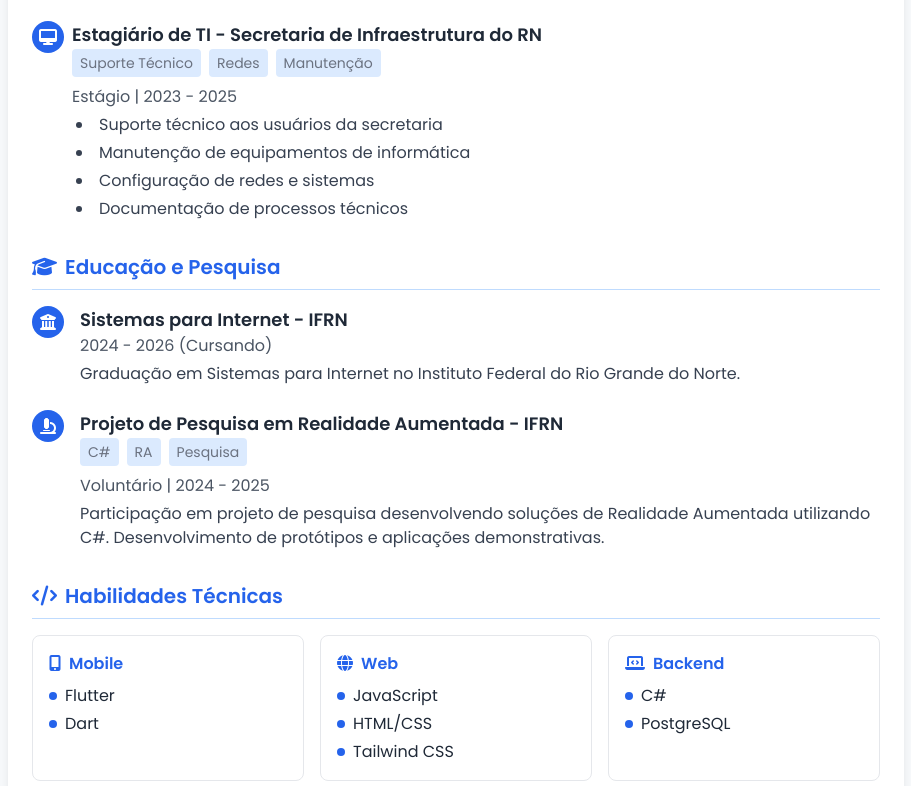
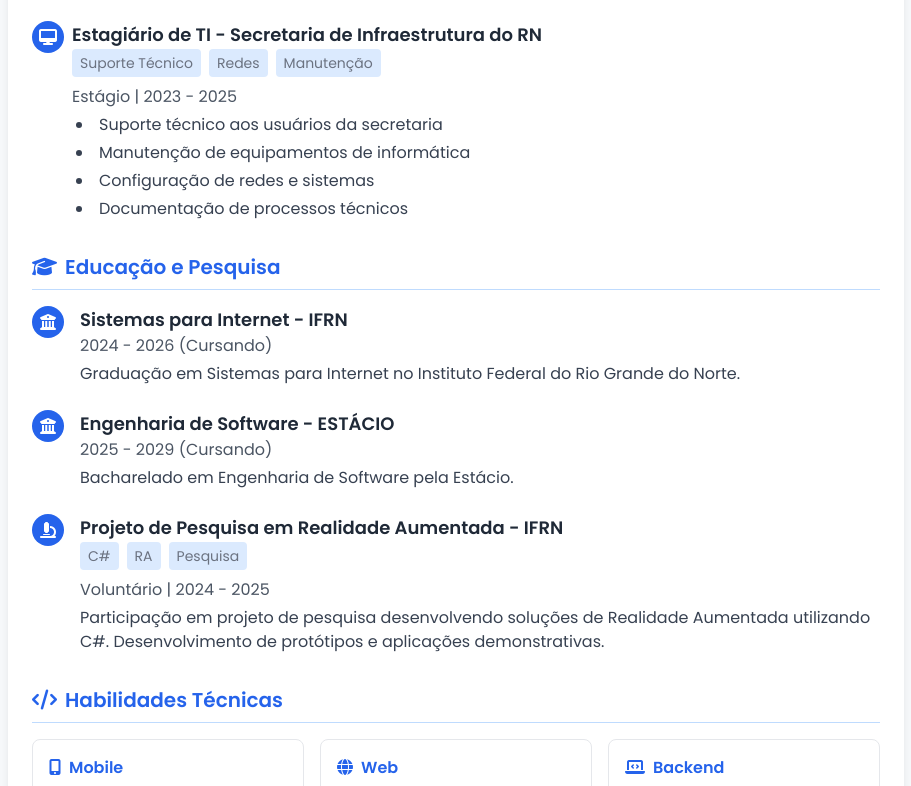
Before and after one commit to MauricioSts/Curriculo, a plain HTML site: page index.html in a window 1280 px wide. Shown: the part 1121-1907 px from the top of the page, without its empty margins (184-1095 px from the left). Drawn offline with nearby package versions, Linux system fonts and the light colour scheme.

Commit message:
adicionando coisas

```diff
--- a/index.html
+++ b/index.html
@@ -51,7 +51,7 @@
             </div>
             <div class="flex items-center gap-3">
                 <i class="fas fa-phone text-blue-600"></i>
-                <span>994255616</span>
+                <span>(84) 994255616</span>
             </div>
             <div class="flex items-center gap-3">
                 <i class="fab fa-linkedin text-blue-600"></i>
@@ -191,6 +191,17 @@
                             do Norte.</p>
                     </div>
                 </div>
+                <div class="flex items-start">
+                    <div
+                        class="w-8 h-8 rounded-full bg-blue-600 flex items-center justify-center text-white mr-4 shrink-0">
+                        <i class="fas fa-university"></i>
+                    </div>
+                    <div>
+                        <h4 class="text-lg font-semibold">Engenharia de Software - ESTÁCIO</h4>
+                        <p class="text-gray-600 mb-1">2025 - 2029 (Cursando)</p>
+                        <p class="text-gray-700">Bacharelado em Engenharia de Software pela Estácio.</p>
+                    </div>
+                </div>
 
                 <div class="flex items-start">
                     <div
```
